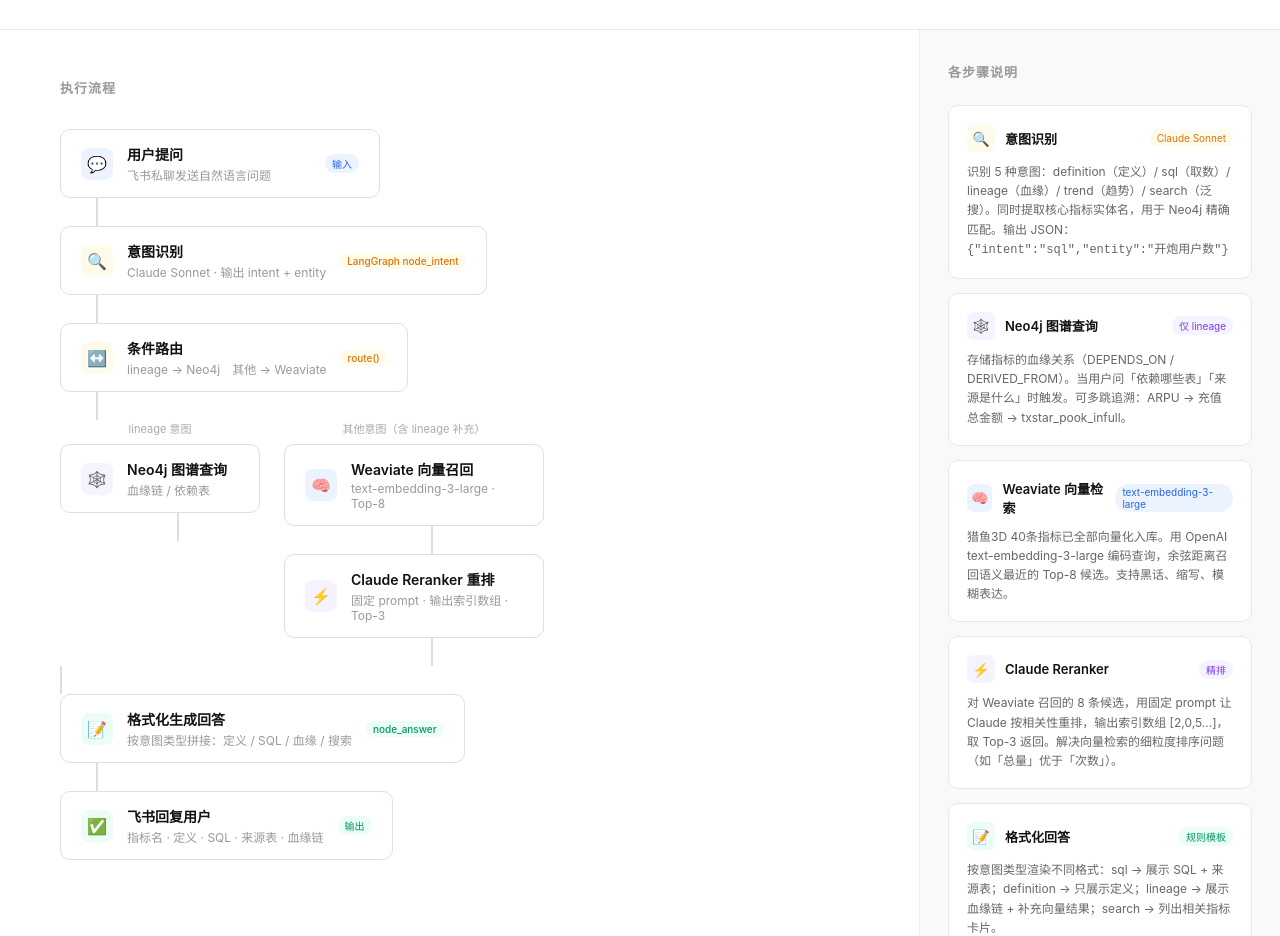
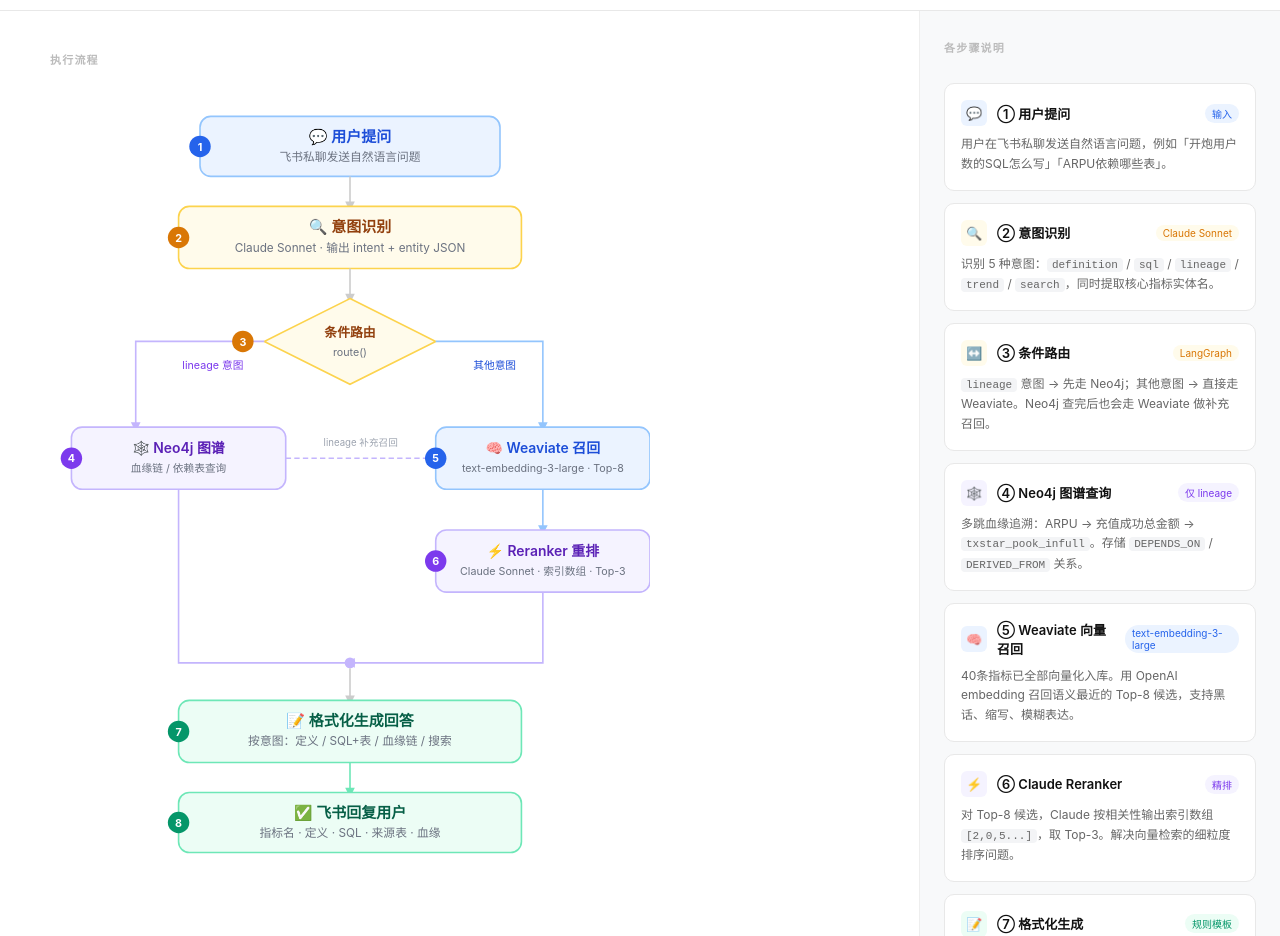
Before and after one commit to jiyunfei150-del/dc-fgvzxw, a plain HTML site: page index.html in a window 1280 px wide. Shown: the part 175-1111 px from the top of the page. Drawn offline with Linux system fonts and the light colour scheme.

Commit message:
deploy: update flowchart

```diff
--- a/index.html
+++ b/index.html
@@ -8,271 +8,232 @@
   * { margin: 0; padding: 0; box-sizing: border-box; }
   body { font-family: -apple-system, 'PingFang SC', 'Helvetica Neue', sans-serif; background: #f8f9fa; color: #1a1a1a; }
 
-  /* Header */
-  .header { background: #fff; border-bottom: 1px solid #e8e8e8; padding: 40px 60px 32px; }
-  .header h1 { font-size: 26px; font-weight: 700; color: #111; letter-spacing: -0.3px; }
-  .header p  { font-size: 14px; color: #888; margin-top: 6px; }
-  .stats { display: flex; gap: 32px; margin-top: 24px; }
-  .stat { display: flex; flex-direction: column; }
-  .stat-val { font-size: 22px; font-weight: 700; color: #111; }
-  .stat-lbl { font-size: 12px; color: #999; margin-top: 2px; }
+  .header { background: #fff; border-bottom: 1px solid #e8e8e8; padding: 36px 60px 28px; }
+  .header h1 { font-size: 24px; font-weight: 700; color: #111; }
+  .header p  { font-size: 13px; color: #888; margin-top: 5px; }
+  .stats { display: flex; gap: 32px; margin-top: 20px; }
+  .stat-val { font-size: 20px; font-weight: 700; color: #111; }
+  .stat-lbl { font-size: 11px; color: #999; margin-top: 2px; }
 
-  /* Layout */
-  .main { display: grid; grid-template-columns: 1fr 360px; gap: 0; min-height: calc(100vh - 140px); }
+  .main { display: grid; grid-template-columns: 1fr 360px; min-height: calc(100vh - 130px); }
+  .flow-area { padding: 40px 50px; background: #fff; border-right: 1px solid #eee; }
+  .section-label { font-size: 11px; font-weight: 600; color: #bbb; text-transform: uppercase; letter-spacing: 1.2px; margin-bottom: 28px; }
 
-  /* Flow */
-  .flow-area { padding: 48px 60px; background: #fff; border-right: 1px solid #eee; }
-  .flow-title { font-size: 13px; font-weight: 600; color: #999; text-transform: uppercase; letter-spacing: 1px; margin-bottom: 32px; }
+  /* SVG 流程图 */
+  .flow-svg { width: 100%; max-width: 600px; }
 
-  .flow { display: flex; flex-direction: column; align-items: flex-start; gap: 0; }
+  /* Detail */
+  .detail { padding: 28px 24px; background: #f8f9fa; overflow-y: auto; }
+  .card { background: #fff; border: 1px solid #e8e8e8; border-radius: 10px; padding: 16px; margin-bottom: 12px; }
+  .card:hover { box-shadow: 0 2px 10px rgba(0,0,0,.06); }
+  .card-header { display: flex; align-items: center; gap: 10px; margin-bottom: 8px; }
+  .card-icon { width: 26px; height: 26px; border-radius: 6px; display: flex; align-items: center; justify-content: center; font-size: 13px; flex-shrink: 0; }
+  .card-name { font-size: 13px; font-weight: 600; color: #111; }
+  .card-tag { font-size: 10px; padding: 2px 7px; border-radius: 20px; margin-left: auto; }
+  .card-desc { font-size: 12px; color: #666; line-height: 1.65; }
+  code { background: #f3f4f6; padding: 1px 5px; border-radius: 4px; font-size: 11px; }
 
-  .node {
-    display: flex; align-items: center; gap: 14px;
-    padding: 14px 20px; border-radius: 10px; border: 1.5px solid #e0e0e0;
-    background: #fff; min-width: 320px; max-width: 480px;
-    cursor: default; transition: box-shadow .15s, border-color .15s;
-    position: relative;
-  }
-  .node:hover { box-shadow: 0 4px 16px rgba(0,0,0,.08); border-color: #bbb; }
-  .node-icon { width: 32px; height: 32px; border-radius: 8px; display: flex; align-items: center; justify-content: center; font-size: 16px; flex-shrink: 0; }
-  .node-body { flex: 1; }
-  .node-title { font-size: 14px; font-weight: 600; color: #111; }
-  .node-sub   { font-size: 12px; color: #999; margin-top: 2px; }
-  .node-tag   { font-size: 10px; padding: 2px 7px; border-radius: 20px; font-weight: 500; margin-left: auto; flex-shrink: 0; }
-
-  /* 颜色 */
-  .blue  .node-icon { background: #EBF3FF; color: #2563EB; }
-  .blue  .node-tag  { background: #EBF3FF; color: #2563EB; }
-  .green .node-icon { background: #ECFDF5; color: #059669; }
-  .green .node-tag  { background: #ECFDF5; color: #059669; }
-  .yellow .node-icon { background: #FFFBEB; color: #D97706; }
-  .yellow .node-tag  { background: #FFFBEB; color: #D97706; }
-  .purple .node-icon { background: #F5F3FF; color: #7C3AED; }
-  .purple .node-tag  { background: #F5F3FF; color: #7C3AED; }
-  .gray   .node-icon { background: #F3F4F6; color: #6B7280; }
-  .gray   .node-tag  { background: #F3F4F6; color: #6B7280; }
-
-  /* 箭头 */
-  .arrow { display: flex; align-items: center; margin-left: 36px; height: 28px; }
-  .arrow-line { width: 1.5px; height: 100%; background: #ddd; }
-
-  /* 分支 */
-  .branch-wrap { display: flex; flex-direction: column; gap: 0; margin-left: 36px; }
-  .branch-label { font-size: 11px; color: #aaa; margin: 0 0 8px 4px; }
-  .branch-row { display: flex; gap: 16px; align-items: flex-start; }
-  .branch-item { display: flex; flex-direction: column; align-items: center; gap: 0; }
-  .branch-arrow { display: flex; flex-direction: column; align-items: center; height: 24px; }
-  .branch-arrow .arrow-line { height: 100%; }
-  .branch-line { width: 160px; height: 1.5px; background: #ddd; margin: 0; }
-  .branch-fork { display: flex; align-items: flex-start; position: relative; margin-left: 36px; }
-  .branch-fork-line { position: absolute; top: 0; left: 0; height: 1.5px; background: #ddd; }
-
-  /* 合并箭头 */
-  .merge { display: flex; flex-direction: column; align-items: center; margin: 0; }
-
-  /* Detail panel */
-  .detail { padding: 32px 28px; background: #f8f9fa; overflow-y: auto; }
-  .detail-title { font-size: 13px; font-weight: 600; color: #999; text-transform: uppercase; letter-spacing: 1px; margin-bottom: 24px; }
-  .card { background: #fff; border: 1px solid #e8e8e8; border-radius: 10px; padding: 18px; margin-bottom: 14px; transition: box-shadow .15s; }
-  .card:hover { box-shadow: 0 2px 12px rgba(0,0,0,.07); }
-  .card-header { display: flex; align-items: center; gap: 10px; margin-bottom: 10px; }
-  .card-icon { width: 28px; height: 28px; border-radius: 7px; display: flex; align-items: center; justify-content: center; font-size: 14px; }
-  .card-name { font-size: 13px; font-weight: 600; color: #111; }
-  .card-desc { font-size: 12px; color: #666; line-height: 1.6; }
-  .card-tag { font-size: 10px; padding: 2px 7px; border-radius: 20px; margin-left: auto; }
-
-  /* Footer */
-  footer { text-align: center; padding: 20px; font-size: 11px; color: #ccc; border-top: 1px solid #f0f0f0; background: #fff; }
+  footer { text-align: center; padding: 16px; font-size: 11px; color: #ccc; border-top: 1px solid #f0f0f0; background: #fff; }
 </style>
 </head>
 <body>
 
-<!-- Header -->
 <div class="header">
   <h1>外置大脑 Agent — 问答流程</h1>
-  <p>猎鱼3D 指标知识库 · Weaviate + Neo4j + Claude LangGraph</p>
+  <p>猎鱼3D 指标知识库 · Weaviate + Neo4j + Claude + LangGraph</p>
   <div class="stats">
-    <div class="stat"><span class="stat-val">40</span><span class="stat-lbl">指标已入库</span></div>
-    <div class="stat"><span class="stat-val">5</span><span class="stat-lbl">意图类型</span></div>
-    <div class="stat"><span class="stat-val">4</span><span class="stat-lbl">核心组件</span></div>
-    <div class="stat"><span class="stat-val">&lt; 2s</span><span class="stat-lbl">端到端延迟</span></div>
+    <div class="stat"><div class="stat-val">40</div><div class="stat-lbl">指标已入库</div></div>
+    <div class="stat"><div class="stat-val">5</div><div class="stat-lbl">意图类型</div></div>
+    <div class="stat"><div class="stat-val">4</div><div class="stat-lbl">核心组件</div></div>
+    <div class="stat"><div class="stat-val">&lt;2s</div><div class="stat-lbl">端到端延迟</div></div>
   </div>
 </div>
 
 <div class="main">
-<!-- Flow -->
 <div class="flow-area">
-  <div class="flow-title">执行流程</div>
-  <div class="flow">
+  <div class="section-label">执行流程</div>
 
-    <!-- Step 1 -->
-    <div class="node blue">
-      <div class="node-icon">💬</div>
-      <div class="node-body">
-        <div class="node-title">用户提问</div>
-        <div class="node-sub">飞书私聊发送自然语言问题</div>
-      </div>
-      <span class="node-tag blue">输入</span>
-    </div>
+  <svg class="flow-svg" viewBox="0 0 560 820" xmlns="http://www.w3.org/2000/svg">
+    <defs>
+      <marker id="arr" markerWidth="8" markerHeight="8" refX="4" refY="4" orient="auto">
+        <path d="M1,1 L7,4 L1,7 Z" fill="#ccc"/>
+      </marker>
+      <marker id="arr-b" markerWidth="8" markerHeight="8" refX="4" refY="4" orient="auto">
+        <path d="M1,1 L7,4 L1,7 Z" fill="#93C5FD"/>
+      </marker>
+      <marker id="arr-p" markerWidth="8" markerHeight="8" refX="4" refY="4" orient="auto">
+        <path d="M1,1 L7,4 L1,7 Z" fill="#C4B5FD"/>
+      </marker>
+      <marker id="arr-g" markerWidth="8" markerHeight="8" refX="4" refY="4" orient="auto">
+        <path d="M1,1 L7,4 L1,7 Z" fill="#6EE7B7"/>
+      </marker>
+    </defs>
 
-    <div class="arrow"><div class="arrow-line"></div></div>
+    <!-- ① 用户提问 -->
+    <rect x="140" y="20" width="280" height="56" rx="10" fill="#EBF3FF" stroke="#93C5FD" stroke-width="1.5"/>
+    <text x="280" y="44" text-anchor="middle" font-size="14" font-weight="600" fill="#1D4ED8">💬 用户提问</text>
+    <text x="280" y="62" text-anchor="middle" font-size="11" fill="#6B7280">飞书私聊发送自然语言问题</text>
 
-    <!-- Step 2 -->
-    <div class="node yellow">
-      <div class="node-icon">🔍</div>
-      <div class="node-body">
-        <div class="node-title">意图识别</div>
-        <div class="node-sub">Claude Sonnet · 输出 intent + entity</div>
-      </div>
-      <span class="node-tag yellow">LangGraph node_intent</span>
-    </div>
+    <!-- 连线 1 -->
+    <line x1="280" y1="76" x2="280" y2="104" stroke="#ccc" stroke-width="1.5" marker-end="url(#arr)"/>
 
-    <div class="arrow"><div class="arrow-line"></div></div>
+    <!-- ② 意图识别 -->
+    <rect x="120" y="104" width="320" height="58" rx="10" fill="#FFFBEB" stroke="#FCD34D" stroke-width="1.5"/>
+    <text x="280" y="128" text-anchor="middle" font-size="14" font-weight="600" fill="#92400E">🔍 意图识别</text>
+    <text x="280" y="147" text-anchor="middle" font-size="11" fill="#6B7280">Claude Sonnet · 输出 intent + entity JSON</text>
 
-    <!-- Step 3 路由 -->
-    <div class="node yellow">
-      <div class="node-icon">↔️</div>
-      <div class="node-body">
-        <div class="node-title">条件路由</div>
-        <div class="node-sub">lineage → Neo4j　其他 → Weaviate</div>
-      </div>
-      <span class="node-tag yellow">route()</span>
-    </div>
+    <!-- 连线 2 -->
+    <line x1="280" y1="162" x2="280" y2="190" stroke="#ccc" stroke-width="1.5" marker-end="url(#arr)"/>
 
-    <div class="arrow"><div class="arrow-line"></div></div>
+    <!-- ③ 条件路由菱形 -->
+    <polygon points="280,190 360,230 280,270 200,230" fill="#FFFBEB" stroke="#FCD34D" stroke-width="1.5"/>
+    <text x="280" y="226" text-anchor="middle" font-size="12" font-weight="600" fill="#92400E">条件路由</text>
+    <text x="280" y="244" text-anchor="middle" font-size="10" fill="#6B7280">route()</text>
 
-    <!-- 分支 -->
-    <div style="display:flex; gap:24px; margin-left:0;">
+    <!-- 左分支标签：lineage -->
+    <text x="152" y="256" text-anchor="middle" font-size="10" fill="#7C3AED">lineage 意图</text>
+    <!-- 右分支标签：其他 -->
+    <text x="415" y="256" text-anchor="middle" font-size="10" fill="#1D4ED8">其他意图</text>
 
-      <!-- 左：血缘路径 -->
-      <div style="display:flex; flex-direction:column; align-items:center; gap:0;">
-        <div style="font-size:11px;color:#aaa;margin-bottom:8px;">lineage 意图</div>
-        <div class="node purple" style="min-width:200px;max-width:220px;">
-          <div class="node-icon">🕸️</div>
-          <div class="node-body">
-            <div class="node-title">Neo4j 图谱查询</div>
-            <div class="node-sub">血缘链 / 依赖表</div>
-          </div>
-        </div>
-        <div class="arrow"><div class="arrow-line"></div></div>
-      </div>
+    <!-- 左分支线：到 Neo4j -->
+    <path d="M200,230 L80,230 L80,310" stroke="#C4B5FD" stroke-width="1.5" fill="none" marker-end="url(#arr-p)"/>
 
-      <!-- 右：向量路径 -->
-      <div style="display:flex; flex-direction:column; align-items:center; gap:0;">
-        <div style="font-size:11px;color:#aaa;margin-bottom:8px;">其他意图（含 lineage 补充）</div>
-        <div class="node blue" style="min-width:200px;max-width:260px;">
-          <div class="node-icon">🧠</div>
-          <div class="node-body">
-            <div class="node-title">Weaviate 向量召回</div>
-            <div class="node-sub">text-embedding-3-large · Top-8</div>
-          </div>
-        </div>
-        <div class="arrow"><div class="arrow-line"></div></div>
-        <div class="node purple" style="min-width:200px;max-width:260px;">
-          <div class="node-icon">⚡</div>
-          <div class="node-body">
-            <div class="node-title">Claude Reranker 重排</div>
-            <div class="node-sub">固定 prompt · 输出索引数组 · Top-3</div>
-          </div>
-        </div>
-        <div class="arrow"><div class="arrow-line"></div></div>
-      </div>
+    <!-- 右分支线：到 Weaviate -->
+    <path d="M360,230 L460,230 L460,310" stroke="#93C5FD" stroke-width="1.5" fill="none" marker-end="url(#arr-b)"/>
 
-    </div>
+    <!-- ④ Neo4j 节点（左） -->
+    <rect x="20" y="310" width="200" height="58" rx="10" fill="#F5F3FF" stroke="#C4B5FD" stroke-width="1.5"/>
+    <text x="120" y="334" text-anchor="middle" font-size="13" font-weight="600" fill="#5B21B6">🕸️ Neo4j 图谱</text>
+    <text x="120" y="352" text-anchor="middle" font-size="10" fill="#6B7280">血缘链 / 依赖表查询</text>
 
-    <!-- 合并后 -->
-    <div class="arrow" style="margin-left:0;"><div class="arrow-line"></div></div>
+    <!-- ⑤ Weaviate 节点（右） -->
+    <rect x="360" y="310" width="200" height="58" rx="10" fill="#EBF3FF" stroke="#93C5FD" stroke-width="1.5"/>
+    <text x="460" y="334" text-anchor="middle" font-size="13" font-weight="600" fill="#1D4ED8">🧠 Weaviate 召回</text>
+    <text x="460" y="352" text-anchor="middle" font-size="10" fill="#6B7280">text-embedding-3-large · Top-8</text>
 
-    <div class="node green">
-      <div class="node-icon">📝</div>
-      <div class="node-body">
-        <div class="node-title">格式化生成回答</div>
-        <div class="node-sub">按意图类型拼接：定义 / SQL / 血缘 / 搜索</div>
-      </div>
-      <span class="node-tag green">node_answer</span>
-    </div>
+    <!-- Neo4j → Weaviate（lineage补充） -->
+    <path d="M220,339 L360,339" stroke="#C4B5FD" stroke-width="1.5" stroke-dasharray="5,3" fill="none" marker-end="url(#arr-p)"/>
+    <text x="290" y="328" text-anchor="middle" font-size="9" fill="#9CA3AF">lineage 补充召回</text>
 
-    <div class="arrow"><div class="arrow-line"></div></div>
+    <!-- Weaviate → Reranker -->
+    <line x1="460" y1="368" x2="460" y2="406" stroke="#93C5FD" stroke-width="1.5" marker-end="url(#arr-b)"/>
 
-    <div class="node green">
-      <div class="node-icon">✅</div>
-      <div class="node-body">
-        <div class="node-title">飞书回复用户</div>
-        <div class="node-sub">指标名 · 定义 · SQL · 来源表 · 血缘链</div>
-      </div>
-      <span class="node-tag green">输出</span>
-    </div>
+    <!-- ⑥ Reranker（右下） -->
+    <rect x="360" y="406" width="200" height="58" rx="10" fill="#F5F3FF" stroke="#C4B5FD" stroke-width="1.5"/>
+    <text x="460" y="430" text-anchor="middle" font-size="13" font-weight="600" fill="#5B21B6">⚡ Reranker 重排</text>
+    <text x="460" y="448" text-anchor="middle" font-size="10" fill="#6B7280">Claude Sonnet · 索引数组 · Top-3</text>
 
-  </div>
+    <!-- 合并线：Neo4j → 合并点 -->
+    <path d="M120,368 L120,530 L280,530" stroke="#C4B5FD" stroke-width="1.5" fill="none"/>
+    <!-- 合并线：Reranker → 合并点 -->
+    <path d="M460,464 L460,530 L280,530" stroke="#C4B5FD" stroke-width="1.5" fill="none" marker-end="url(#arr-p)"/>
+
+    <!-- 合并点虚圆 -->
+    <circle cx="280" cy="530" r="5" fill="#C4B5FD" stroke="none"/>
+
+    <!-- 合并 → 格式化 -->
+    <line x1="280" y1="535" x2="280" y2="565" stroke="#ccc" stroke-width="1.5" marker-end="url(#arr)"/>
+
+    <!-- ⑦ 格式化生成 -->
+    <rect x="120" y="565" width="320" height="58" rx="10" fill="#ECFDF5" stroke="#6EE7B7" stroke-width="1.5"/>
+    <text x="280" y="589" text-anchor="middle" font-size="14" font-weight="600" fill="#065F46">📝 格式化生成回答</text>
+    <text x="280" y="607" text-anchor="middle" font-size="11" fill="#6B7280">按意图：定义 / SQL+表 / 血缘链 / 搜索</text>
+
+    <!-- 连线最后 -->
+    <line x1="280" y1="623" x2="280" y2="651" stroke="#6EE7B7" stroke-width="1.5" marker-end="url(#arr-g)"/>
+
+    <!-- ⑧ 飞书回复 -->
+    <rect x="120" y="651" width="320" height="56" rx="10" fill="#ECFDF5" stroke="#6EE7B7" stroke-width="1.5"/>
+    <text x="280" y="675" text-anchor="middle" font-size="14" font-weight="600" fill="#065F46">✅ 飞书回复用户</text>
+    <text x="280" y="693" text-anchor="middle" font-size="11" fill="#6B7280">指标名 · 定义 · SQL · 来源表 · 血缘</text>
+
+    <!-- 步骤编号 -->
+    <circle cx="140" cy="48" r="10" fill="#2563EB"/><text x="140" y="52" text-anchor="middle" font-size="10" font-weight="700" fill="#fff">1</text>
+    <circle cx="120" cy="133" r="10" fill="#D97706"/><text x="120" y="137" text-anchor="middle" font-size="10" font-weight="700" fill="#fff">2</text>
+    <circle cx="180" cy="230" r="10" fill="#D97706"/><text x="180" y="234" text-anchor="middle" font-size="10" font-weight="700" fill="#fff">3</text>
+    <circle cx="20" cy="339" r="10" fill="#7C3AED"/><text x="20" y="343" text-anchor="middle" font-size="10" font-weight="700" fill="#fff">4</text>
+    <circle cx="360" cy="339" r="10" fill="#2563EB"/><text x="360" y="343" text-anchor="middle" font-size="10" font-weight="700" fill="#fff">5</text>
+    <circle cx="360" cy="435" r="10" fill="#7C3AED"/><text x="360" y="439" text-anchor="middle" font-size="10" font-weight="700" fill="#fff">6</text>
+    <circle cx="120" cy="594" r="10" fill="#059669"/><text x="120" y="598" text-anchor="middle" font-size="10" font-weight="700" fill="#fff">7</text>
+    <circle cx="120" cy="679" r="10" fill="#059669"/><text x="120" y="683" text-anchor="middle" font-size="10" font-weight="700" fill="#fff">8</text>
+  </svg>
+
 </div>
 
 <!-- Detail -->
 <div class="detail">
-  <div class="detail-title">各步骤说明</div>
+  <div class="section-label">各步骤说明</div>
+
+  <div class="card">
+    <div class="card-header">
+      <div class="card-icon" style="background:#EBF3FF;">💬</div>
+      <div class="card-name">① 用户提问</div>
+      <span class="card-tag" style="background:#EBF3FF;color:#2563EB;">输入</span>
+    </div>
+    <div class="card-desc">用户在飞书私聊发送自然语言问题，例如「开炮用户数的SQL怎么写」「ARPU依赖哪些表」。</div>
+  </div>
 
   <div class="card">
     <div class="card-header">
       <div class="card-icon" style="background:#FFFBEB;">🔍</div>
-      <div class="card-name">意图识别</div>
+      <div class="card-name">② 意图识别</div>
       <span class="card-tag" style="background:#FFFBEB;color:#D97706;">Claude Sonnet</span>
     </div>
-    <div class="card-desc">
-      识别 5 种意图：definition（定义）/ sql（取数）/ lineage（血缘）/ trend（趋势）/ search（泛搜）。同时提取核心指标实体名，用于 Neo4j 精确匹配。输出 JSON：<code>{"intent":"sql","entity":"开炮用户数"}</code>
+    <div class="card-desc">识别 5 种意图：<code>definition</code> / <code>sql</code> / <code>lineage</code> / <code>trend</code> / <code>search</code>，同时提取核心指标实体名。</div>
+  </div>
+
+  <div class="card">
+    <div class="card-header">
+      <div class="card-icon" style="background:#FFFBEB;">↔️</div>
+      <div class="card-name">③ 条件路由</div>
+      <span class="card-tag" style="background:#FFFBEB;color:#D97706;">LangGraph</span>
     </div>
+    <div class="card-desc"><code>lineage</code> 意图 → 先走 Neo4j；其他意图 → 直接走 Weaviate。Neo4j 查完后也会走 Weaviate 做补充召回。</div>
   </div>
 
   <div class="card">
     <div class="card-header">
       <div class="card-icon" style="background:#F5F3FF;">🕸️</div>
-      <div class="card-name">Neo4j 图谱查询</div>
+      <div class="card-name">④ Neo4j 图谱查询</div>
       <span class="card-tag" style="background:#F5F3FF;color:#7C3AED;">仅 lineage</span>
     </div>
-    <div class="card-desc">
-      存储指标的血缘关系（DEPENDS_ON / DERIVED_FROM）。当用户问「依赖哪些表」「来源是什么」时触发。可多跳追溯：ARPU → 充值总金额 → txstar_pook_infull。
-    </div>
+    <div class="card-desc">多跳血缘追溯：ARPU → 充值成功总金额 → <code>txstar_pook_infull</code>。存储 <code>DEPENDS_ON</code> / <code>DERIVED_FROM</code> 关系。</div>
   </div>
 
   <div class="card">
     <div class="card-header">
       <div class="card-icon" style="background:#EBF3FF;">🧠</div>
-      <div class="card-name">Weaviate 向量检索</div>
+      <div class="card-name">⑤ Weaviate 向量召回</div>
       <span class="card-tag" style="background:#EBF3FF;color:#2563EB;">text-embedding-3-large</span>
     </div>
-    <div class="card-desc">
-      猎鱼3D 40条指标已全部向量化入库。用 OpenAI text-embedding-3-large 编码查询，余弦距离召回语义最近的 Top-8 候选。支持黑话、缩写、模糊表达。
-    </div>
+    <div class="card-desc">40条指标已全部向量化入库。用 OpenAI embedding 召回语义最近的 Top-8 候选，支持黑话、缩写、模糊表达。</div>
   </div>
 
   <div class="card">
     <div class="card-header">
       <div class="card-icon" style="background:#F5F3FF;">⚡</div>
-      <div class="card-name">Claude Reranker</div>
+      <div class="card-name">⑥ Claude Reranker</div>
       <span class="card-tag" style="background:#F5F3FF;color:#7C3AED;">精排</span>
     </div>
-    <div class="card-desc">
-      对 Weaviate 召回的 8 条候选，用固定 prompt 让 Claude 按相关性重排，输出索引数组 [2,0,5...]，取 Top-3 返回。解决向量检索的细粒度排序问题（如「总量」优于「次数」）。
-    </div>
+    <div class="card-desc">对 Top-8 候选，Claude 按相关性输出索引数组 <code>[2,0,5...]</code>，取 Top-3。解决向量检索的细粒度排序问题。</div>
   </div>
 
   <div class="card">
     <div class="card-header">
       <div class="card-icon" style="background:#ECFDF5;">📝</div>
-      <div class="card-name">格式化回答</div>
+      <div class="card-name">⑦ 格式化生成</div>
       <span class="card-tag" style="background:#ECFDF5;color:#059669;">规则模板</span>
     </div>
-    <div class="card-desc">
-      按意图类型渲染不同格式：sql → 展示 SQL + 来源表；definition → 只展示定义；lineage → 展示血缘链 + 补充向量结果；search → 列出相关指标卡片。
-    </div>
+    <div class="card-desc">按意图渲染：<code>sql</code> → SQL+来源表；<code>definition</code> → 定义；<code>lineage</code> → 血缘链；<code>search</code> → 指标卡片列表。</div>
   </div>
 
-  <div class="card" style="border:1px dashed #e0e0e0;background:#fafafa;">
+  <div class="card">
     <div class="card-header">
-      <div class="card-icon" style="background:#F3F4F6;">🔮</div>
-      <div class="card-name">待开发</div>
+      <div class="card-icon" style="background:#ECFDF5;">✅</div>
+      <div class="card-name">⑧ 飞书回复</div>
+      <span class="card-tag" style="background:#ECFDF5;color:#059669;">输出</span>
     </div>
-    <div class="card-desc" style="color:#aaa;">
-      多轮对话上下文（LangGraph memory）· 黑话自动沉淀 · 👍👎 反馈自进化 · 知识防腐定期清理
-    </div>
+    <div class="card-desc">结果直接回复到飞书私聊，包含：指标名称、别名、定义、SQL 取数、来源表、血缘链（lineage 时）。</div>
   </div>
 
 </div>
```
